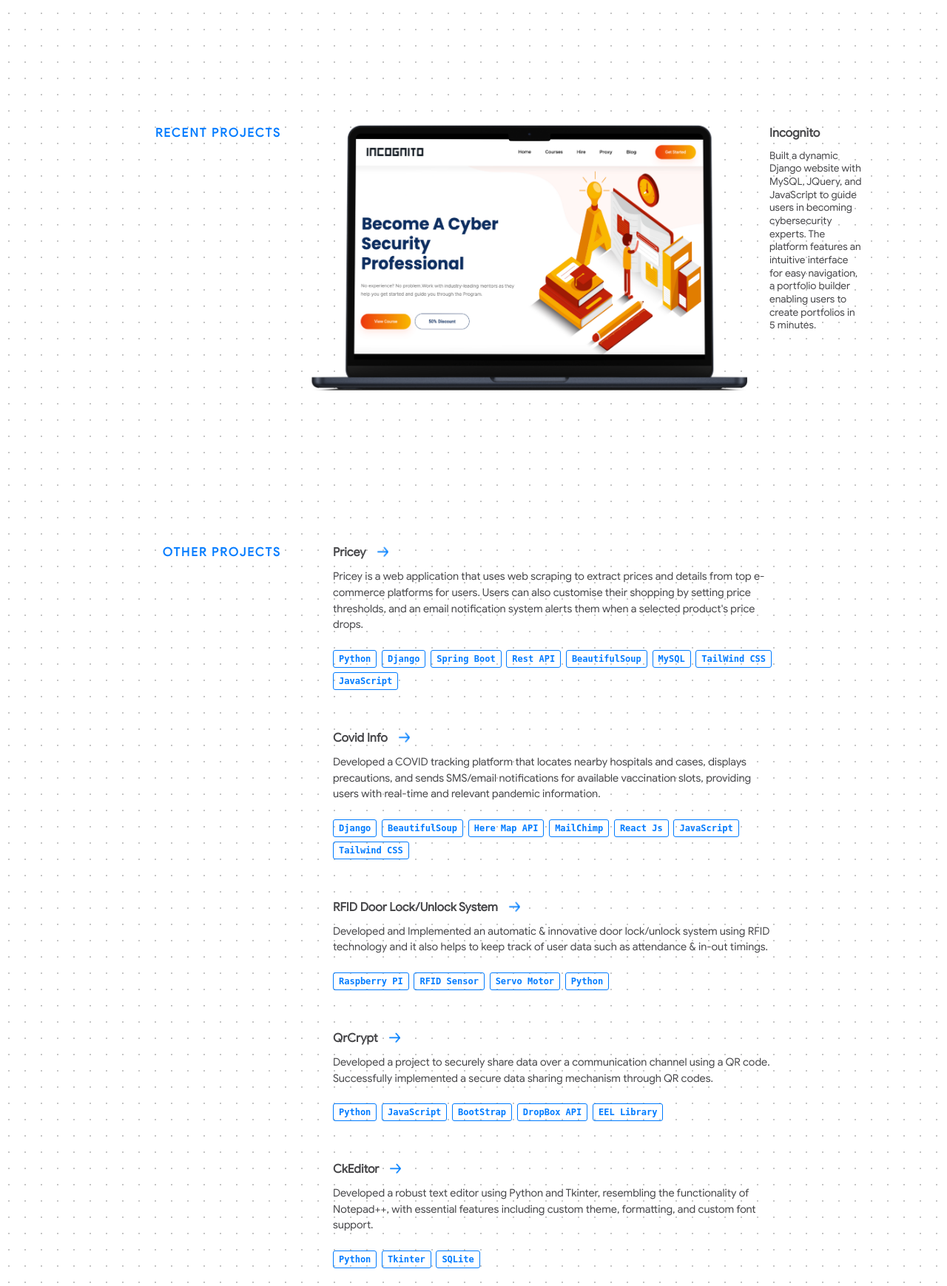
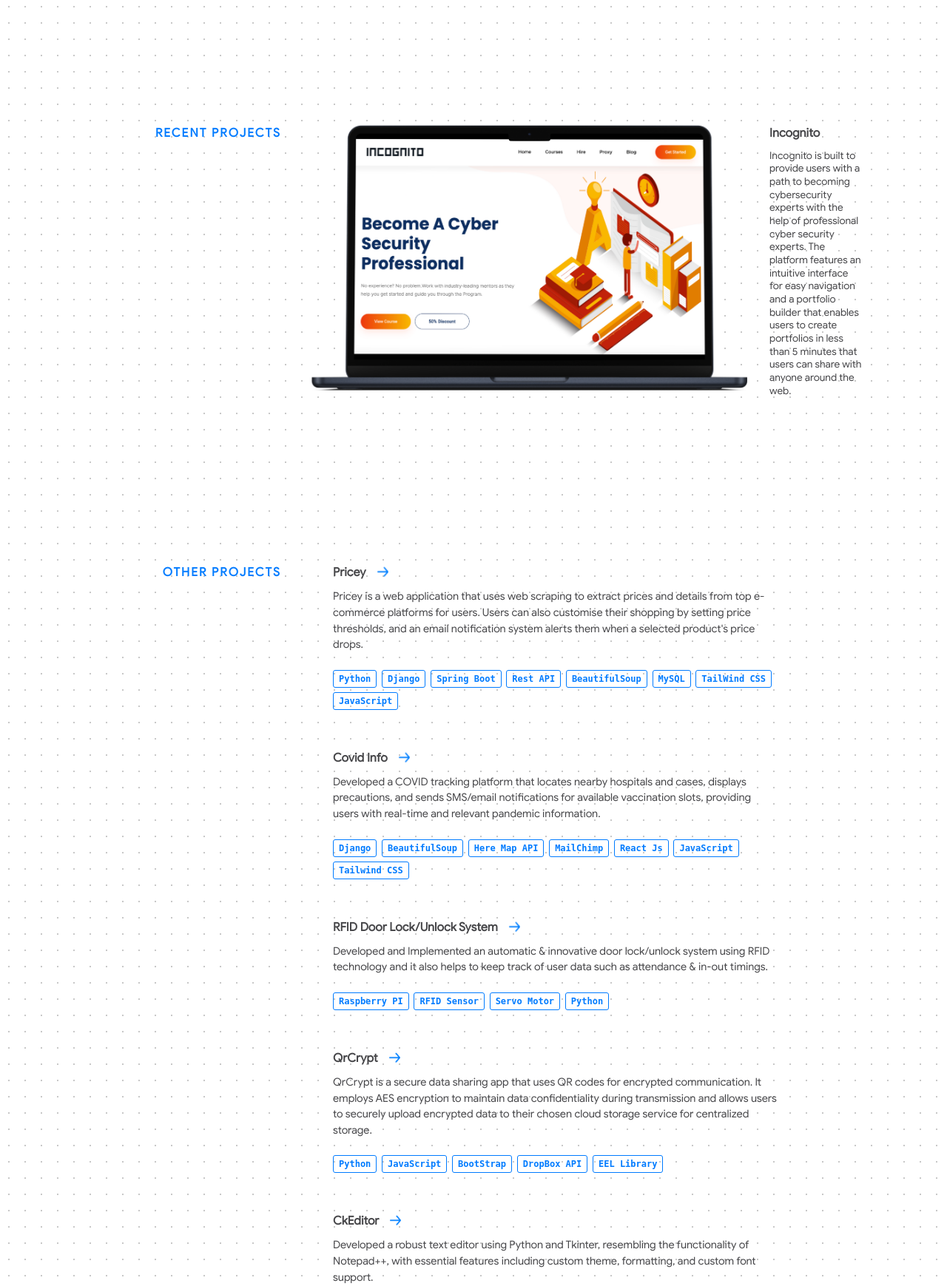
Before and after one commit to satyamtiwari1004/satyamtiwari.github.io, a Django app: page / in a window 1280 px wide. Shown: the part 2000-3739 px from the top of the page at 74% size. Run offline with Django 3.2, Linux system fonts and the light colour scheme; some libraries are stand-ins or nearby versions.

Commit message:
Resume Update & Project Description Update Along with Bug Fixes

```diff
--- a/portfolio/Templates/index.html
+++ b/portfolio/Templates/index.html
@@ -49,7 +49,7 @@
 
       <a
         class="status"
-        href="{%static 'pdf/Resume%20-%20Satyam%20Tiwari.pdf'%}"
+        href="{%static 'pdf/Resume - Satyam Tiwari.pdf'%}"
         target="_blank"
       >
         <div class="status__light">
@@ -167,7 +167,7 @@
         </div>
 
         <a
-          href="{%static 'pdf/Satyam Tiwari Resume.pdf'%}"
+          href="{%static 'pdf/Resume - Satyam Tiwari.pdf'%}"
           target="_blank"
           class="arrow-link"
           >View My Resume</a
@@ -200,10 +200,9 @@
               >
             </div>
             <p>
-              Built a dynamic Django website with MySQL, JQuery, and JavaScript
-              to guide users in becoming cybersecurity experts. The platform
-              features an intuitive interface for easy navigation, a portfolio
-              builder enabling users to create portfolios in 5 minutes.
+              Incognito is built to provide users with a path to becoming cybersecurity experts with the help of professional cyber
+security experts. The platform features an intuitive interface for easy navigation and a portfolio builder that enables users to
+create portfolios in less than 5 minutes that users can share with anyone around the web.
             </p>
           </figcaption>
         </div>
--- a/portfolio/data/other-projects.yml
+++ b/portfolio/data/other-projects.yml
@@ -41,7 +41,7 @@ used:
 name: QrCrypt
 url: https://github.com/satyamtiwari1004/qrcrypt/
 code: https://github.com/satyamtiwari1004/qrcrypt/
-description: Developed a project to securely share data over a communication channel using a QR code. Successfully implemented a secure data sharing mechanism through QR codes.
+description: QrCrypt is a secure data sharing app that uses QR codes for encrypted communication. It employs AES encryption to maintain data confidentiality during transmission and allows users to securely upload encrypted data to their chosen cloud storage service for centralized storage.
 used:
   - Python
   - JavaScript
```
Also changed, not shown: portfolio/portfolio/settings.py (+17 -17 lines), 1 other file.
